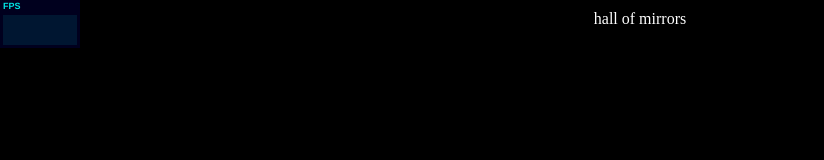
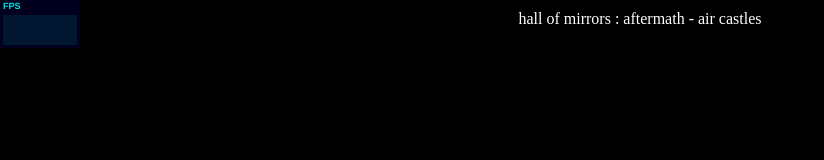
Before and after one commit to mitchellaha/threejs-projects, a website built with Vite: page projects/mirrortest/index.html in a window 1280 px wide. Shown: the top 160 px of the page, without its empty margins (0-824 px from the left). Built offline with nearby package versions, Linux system fonts and the light colour scheme.

Commit message:
Added: sound artist tag on mirror hall

```diff
--- a/projects/mirrortest/index.html
+++ b/projects/mirrortest/index.html
@@ -57,7 +57,7 @@
 
 <body>
 	<script type="module" src="./main.js"></script>
-	<div id="info">hall of mirrors</div>
+	<div id="info">hall of mirrors : aftermath - air castles</div>
 	<button id="startButton">Play</button>
 </body>
 
```
